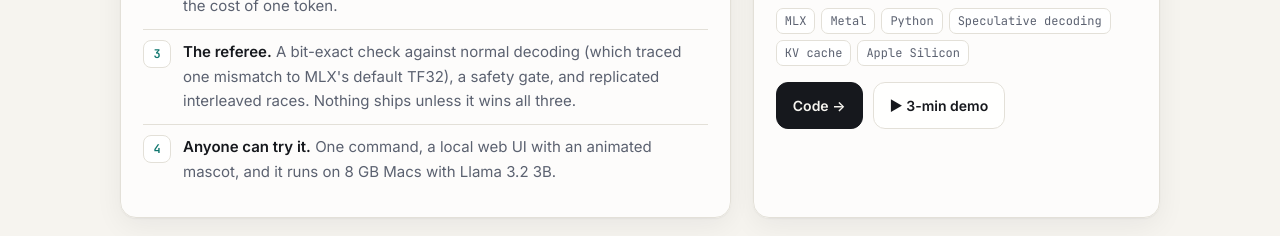
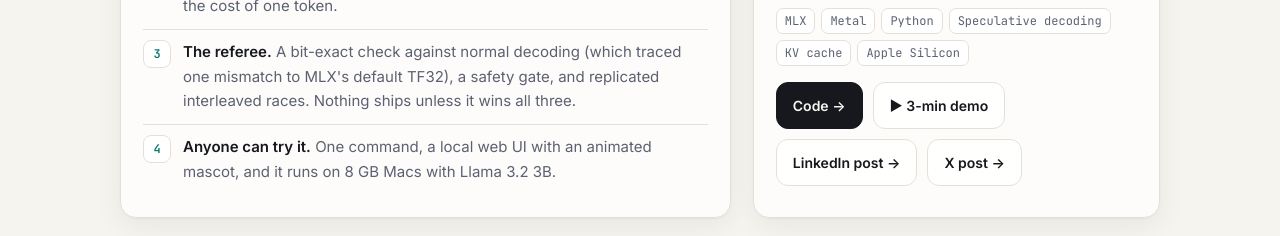
Before and after one commit to Bignesh14/Bignesh14.github.io, a plain HTML site: page index.html in a window 1280 px wide. Shown: the part 1360-1596 px from the top of the page. Drawn offline with Linux system fonts and the light colour scheme.

Commit message:
Glimmer: LinkedIn and X posts

```diff
--- a/index.html
+++ b/index.html
@@ -236,6 +236,8 @@ footer{padding:30px 0 50px;color:var(--mute);font-size:13px;text-align:center}
       <div class="links-row">
         <a class="btn primary" href="https://github.com/Bignesh14/glimmer-m5-selftune" target="_blank" rel="noopener">Code →</a>
         <a class="btn" href="https://youtu.be/h_H0wiRkM7U" target="_blank" rel="noopener">▶ 3-min demo</a>
+        <a class="btn" href="https://www.linkedin.com/feed/update/urn:li:activity:7525489788511248384/" target="_blank" rel="noopener">LinkedIn post →</a>
+        <a class="btn" href="https://x.com/PHOENIX61374199/status/2117939584759984375" target="_blank" rel="noopener">X post →</a>
       </div>
     </div>
   </div>
```
